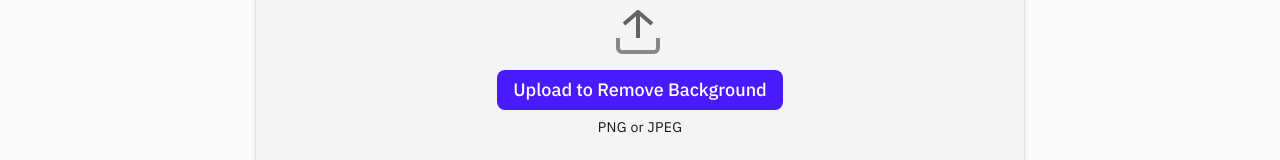
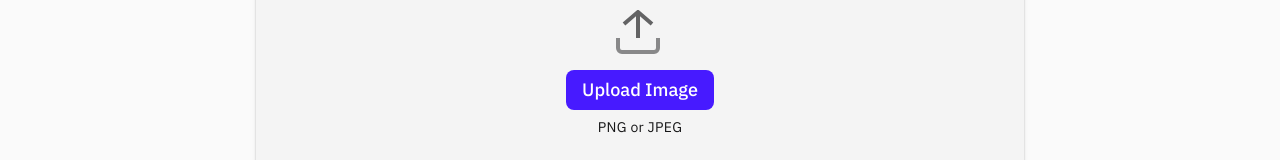
Before and after one commit to Lastofthefirst/bgrm, a React (Create React App) app: page / in a window 1280 px wide. Shown: the part 270-430 px from the top of the page. Built offline with nearby package versions, Linux system fonts and the light colour scheme.

Commit message:
upload image

```diff
--- a/src/components/case/ImageMatting.jsx
+++ b/src/components/case/ImageMatting.jsx
@@ -212,7 +212,7 @@ function ImageMatting({ openEditor }) {
           <div className={classes.uploadControls}>
             <UploadIcon />
             <label className={classes.upload}>
-              Upload to Remove Background
+              Upload Image
               <input
                 className={classes.hidden}
                 type="file"
```
Also changed, not shown: 3 other files (tests, documents, lock files or other folders).
